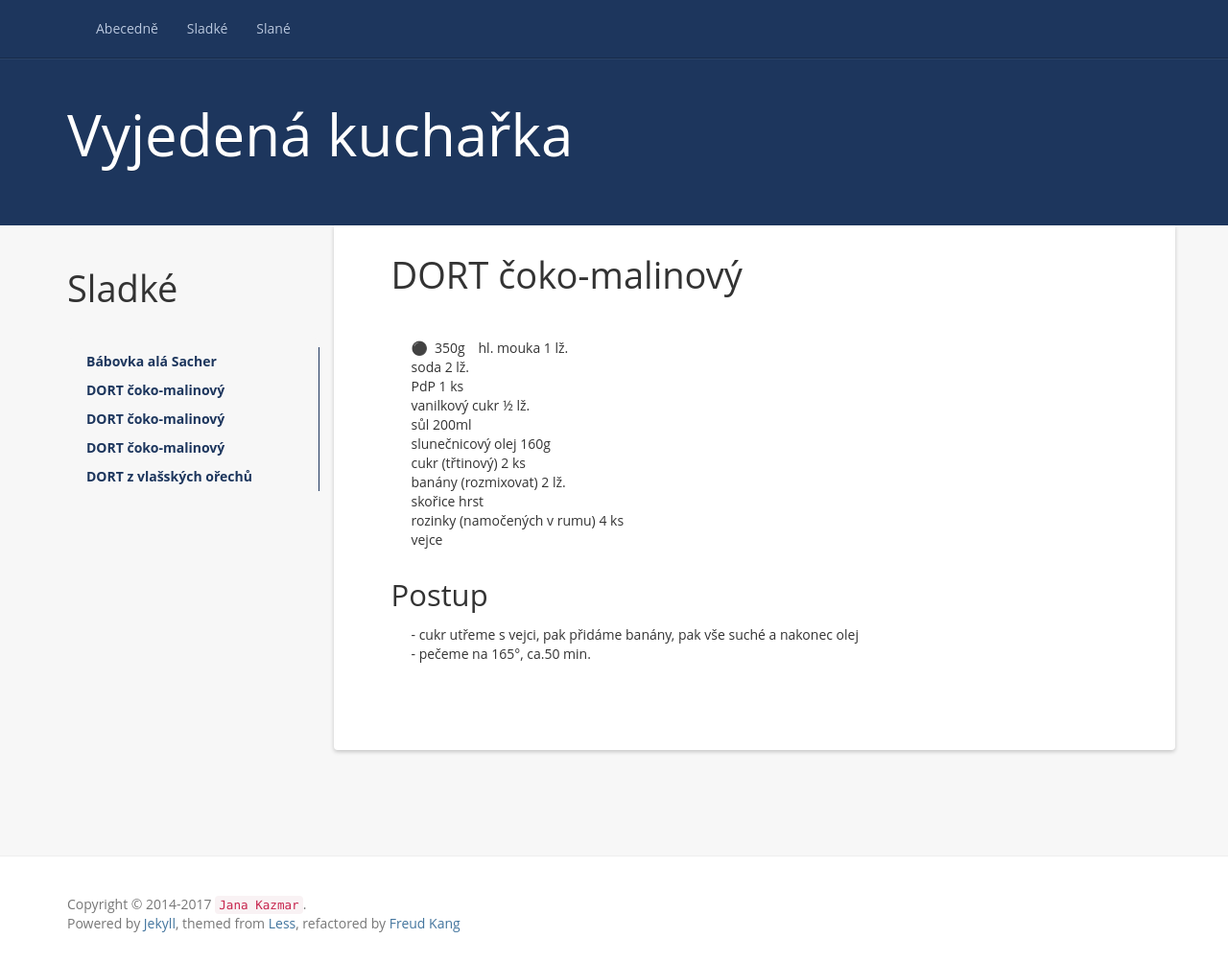
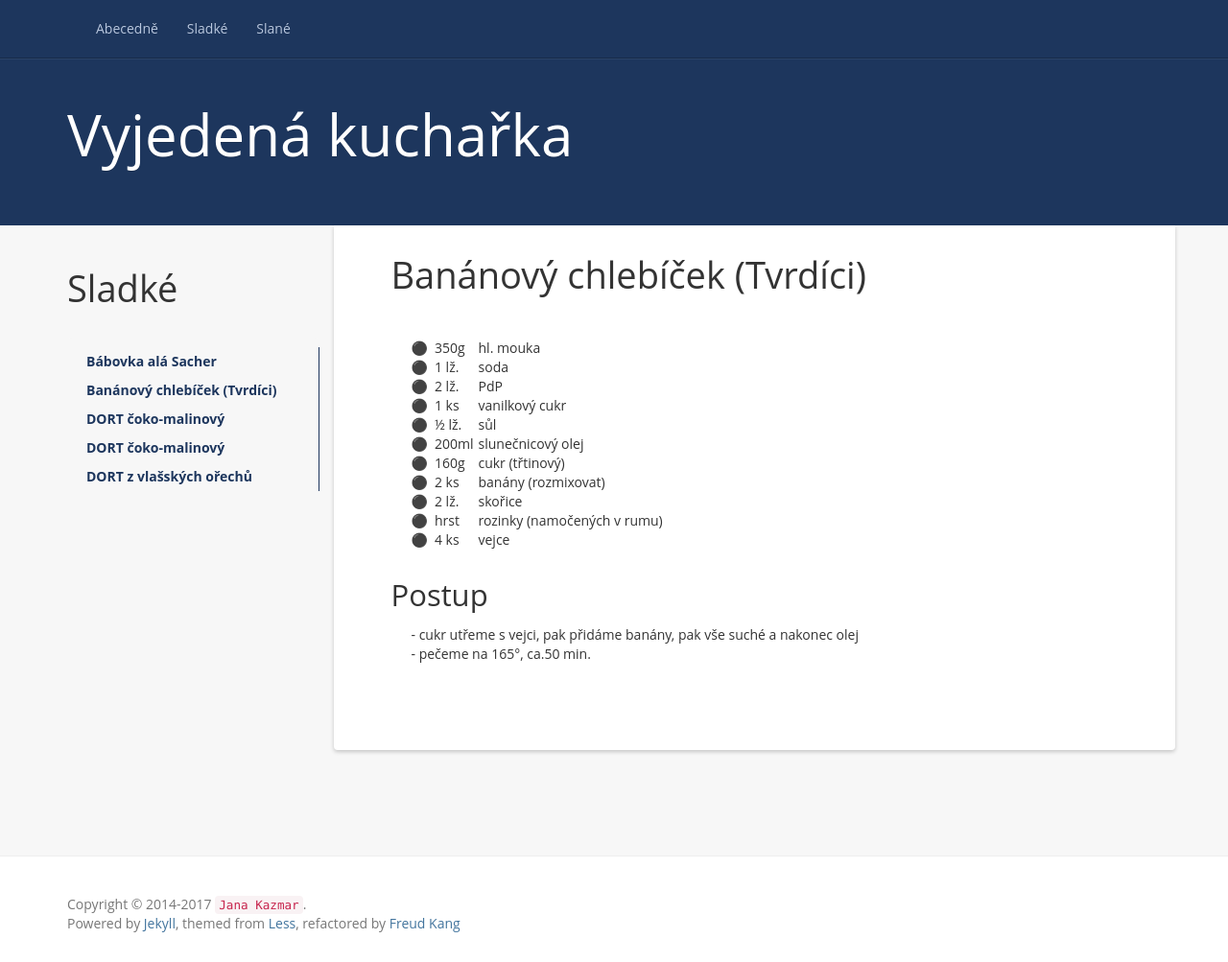
Before and after one commit to VyjedenaKucharka/vyjedenakucharka.github.io, a Jekyll site: the page built from _recepty/bananovy_chlebicek.md, in a window 1280 px wide and 1003 px high. Shown: the whole window at 96% size. Built offline with Jekyll 4.4.1, drawn with Linux system fonts in a browser that asks for light colours; nearby versions of some CDN libraries; comment, search, counter and statistics services are not loaded.

Commit message:
bananovy_chlebicek

```diff
--- a/_recepty/bananovy_chlebicek.md
+++ b/_recepty/bananovy_chlebicek.md
@@ -1,6 +1,6 @@
 ---
 layout: recept
-title:  "DORT čoko-malinový"
+title:  "Banánový chlebíček (Tvrdíci)"
 category: sladké
 ---
 
@@ -10,24 +10,34 @@ category: sladké
 
 350g
 : hl. mouka
+
 1 lž.
 : soda
+
 2 lž.
 : PdP
+
 1 ks
 : vanilkový cukr
+
 ½ lž.
 : sůl
+
 200ml
 : slunečnicový olej
+
 160g
 : cukr (třtinový)
+
 2 ks
 : banány (rozmixovat)
+
 2 lž.
 : skořice
+
 hrst
 : rozinky (namočených v rumu)
+
 4 ks
 : vejce
 
```
